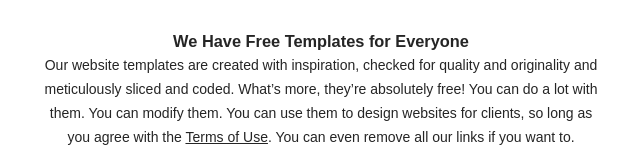
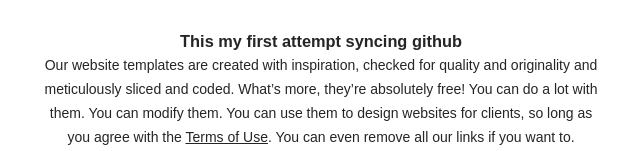
Before and after one commit to permgenius/I-dream-of-synths, a plain HTML site: page about.html in a window 1280 px wide. Shown: the part 649-800 px from the top of the page, 319-959 px from the left. Drawn offline with Linux system fonts and the light colour scheme.

Commit message:
Changed the title

```diff
--- a/about.html
+++ b/about.html
@@ -37,7 +37,7 @@
 		<div>
 			<img src="images/photographer.jpg" alt="">
 			<div class="article">
-				<h3>We Have Free Templates for Everyone</h3>
+				<h3>This my first attempt syncing github</h3>
 				<p>
 					Our website templates are created with inspiration, checked for quality and originality and meticulously sliced and coded. What’s more, they’re absolutely free! You can do a lot with them. You can modify them. You can use them to design websites for clients, so long as you agree with the <a href="http://www.freewebsitetemplates.com/about/terms/">Terms of Use</a>. You can even remove all our links if you want to.
 				</p>
```
